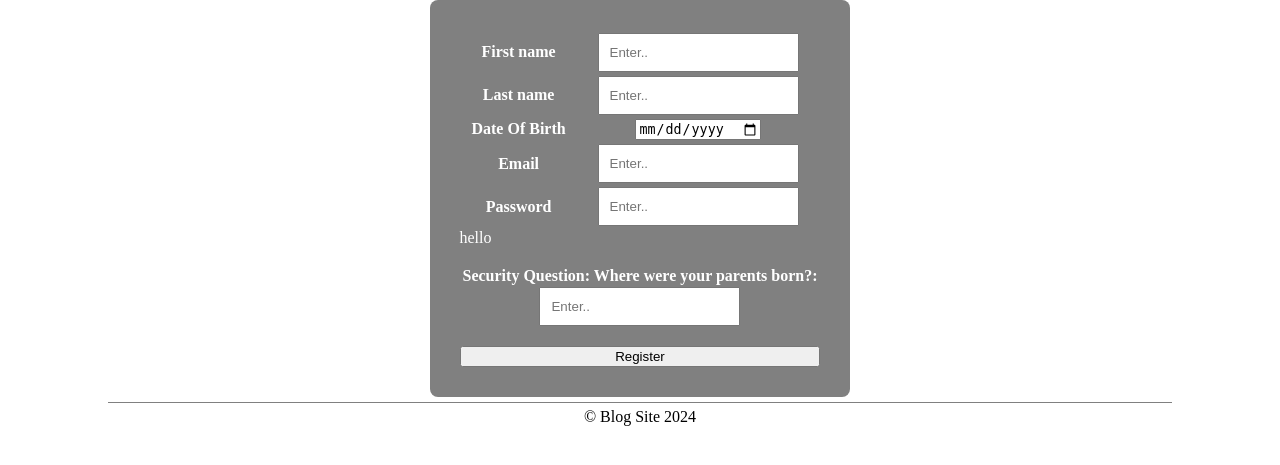
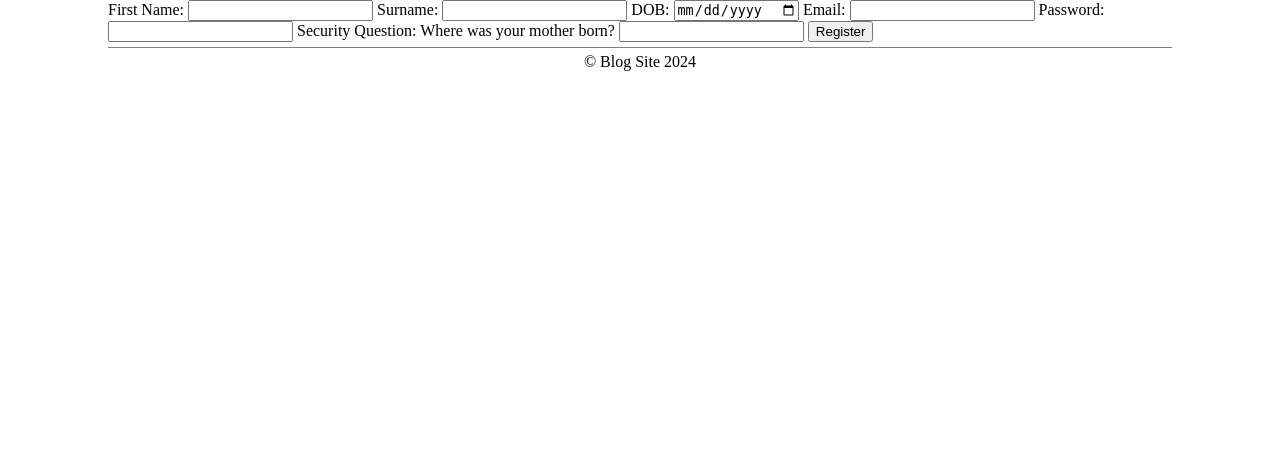
Before and after one commit to JacoMH/BlogPlatform, a PHP site: page /Registration.php in a window 1280 px wide. Shown: the part 155-620 px from the top of the page. Run offline with PHP 8.4, Linux system fonts and the light colour scheme; lists and menus that the app fills with data are empty.

Commit message:
removed the other registration form

```diff
--- a/Registration.php
+++ b/Registration.php
@@ -14,52 +14,19 @@
         <?php
             include("Includes/header1.php");
             ?>
-        <div class="logRegContainer">
-        <table>
-            <tr>
-                <th>First name</th>
-                <th><input  class = "search" type="text" name="fname" placeholder="Enter.."></th>
-            </tr>
-            <tr>
-                <th>Last name</th>
-                <th><input  class = "search" type="text" name="lname" placeholder="Enter.."></th>
-            </tr>
-            <tr>
-                <th>Date Of Birth</th>
-                <th><input type= "date" name="dateTime"></th>
-            </tr>
-            <tr>
-                <th>Email</th>
-                <th><input class = "search" type="email" name="email" placeholder="Enter.."></th>
-            </tr>
-
-            <tr>
-                <th>Password</th>
-                <th><input  class = "search" type="password" name="password" placeholder="Enter.."></th>
-            </tr>
-        </table>
-
-        <table>
-            <tr>
-            <tr style="display: flex; flex-direction: column; justify-content: center; margin: 15px 0px;">
-                <th>Security Question: Where were your parents born?:</th>
-                <th><input  class = "search" name="securityAns" type="text" placeholder="Enter.."></th>
-            </tr>
-            </tr>
-            <tr name="warning">
-                hello
-            </tr>
-        </table>
-
-        <table>
-            <tr>
-            <button type="button" onclick="checkRegFunction()" name="regButton"><i class="loginButton" ></i>Register</button>
-            </tr>
-        </table>
+            <form id="logRegContainer" name="registration" onSubmit="return checkRegFunction()">
+                First Name: <input type="text" name="fname">
+                Surname: <input type="text" name="lname">
+                DOB: <input type="date" name="dateTime">
+                Email:  <input type="text" name="email">
+                Password: <input type="password" name="password">
+                Security Question: Where was your mother born?
+                <input type="text" name="securityAns">
+                <button type="submit" name="regButton"><i class="loginButton" ></i>Register</button>
+            </form>
         <?php
 
         ?>
-        </div>
         <?php
             include("Includes/footer.php");
             ?>
```
Also changed, not shown: Registration2.php (deleted, +0 -36 lines).
